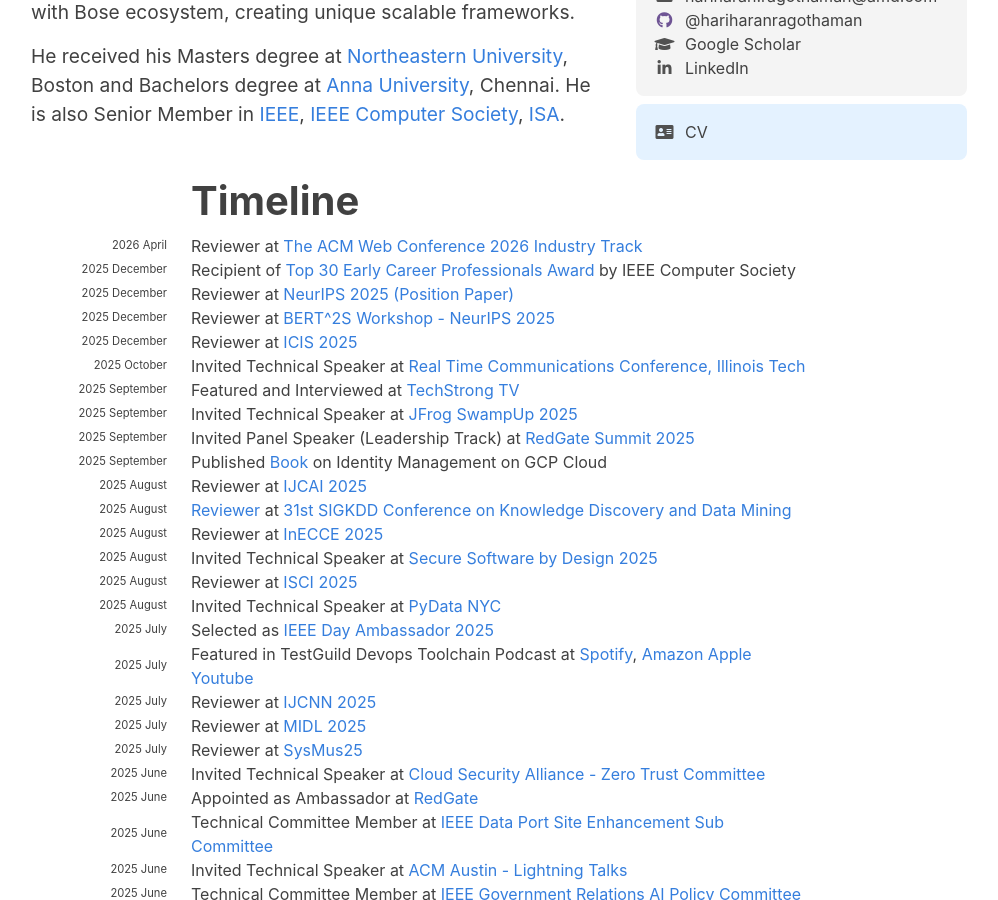
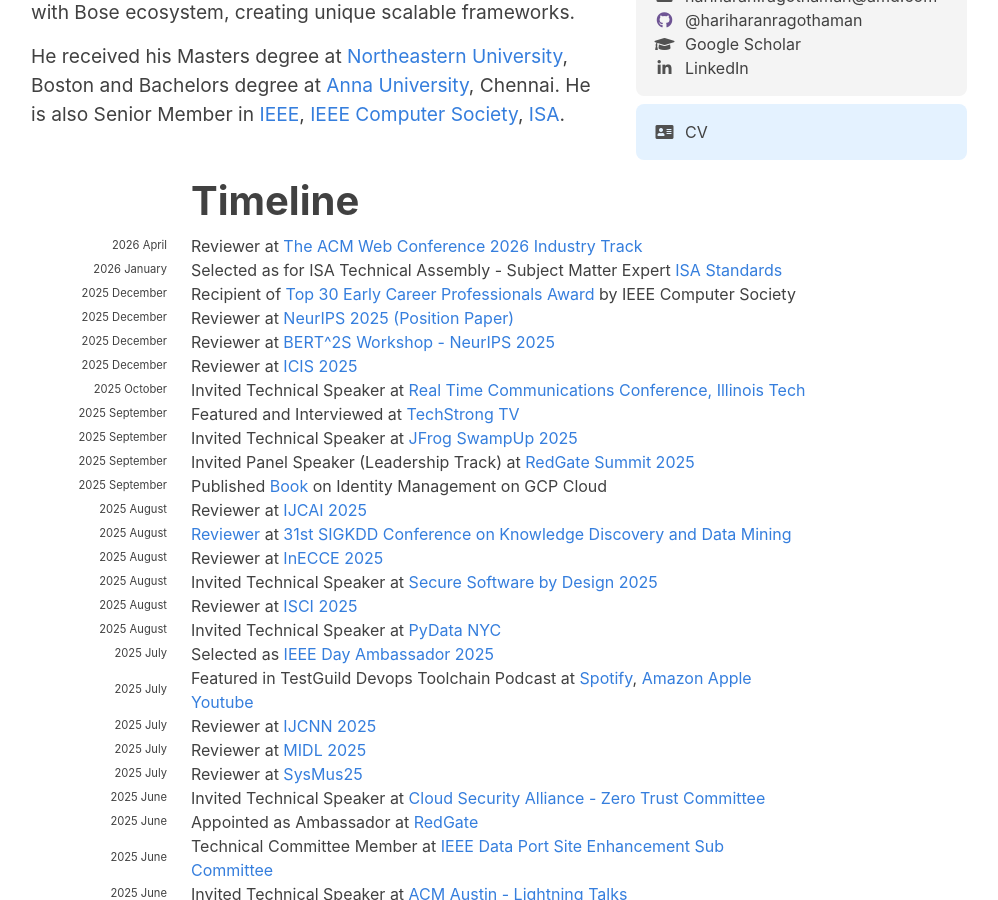
Before and after one commit to hariharanragothaman/hariharanragothaman.github.io, a Jekyll site: the page built from index.md, in a window 1280 px wide and 900 px high, scrolled down 652 px. Shown: the whole window, without its empty margins (141-1139 px from the left). Built offline with Jekyll 4.4.1, drawn with Linux system fonts in a browser that asks for light colours; nearby versions of some CDN libraries; some web fonts are replaced.

Commit message:
Updates and Polishes

```diff
--- a/_data/news.yaml
+++ b/_data/news.yaml
@@ -7,6 +7,10 @@
 - year: 2026
   year-extra: April
   description: Reviewer at  <a href="https://www2026.thewebconf.org/"> The ACM Web Conference 2026 Industry Track </a>
+
+- year: 2026
+  year-extra: January
+  description: Selected as for ISA Technical Assembly - Subject Matter Expert <a href="https://www.isa.org/standards-and-publications/isa-standards"> ISA Standards </a>
 
 #-------------------------------------------- December  ------------------------------------------------------------------------------------------------------------------------------------------------------
 
```
